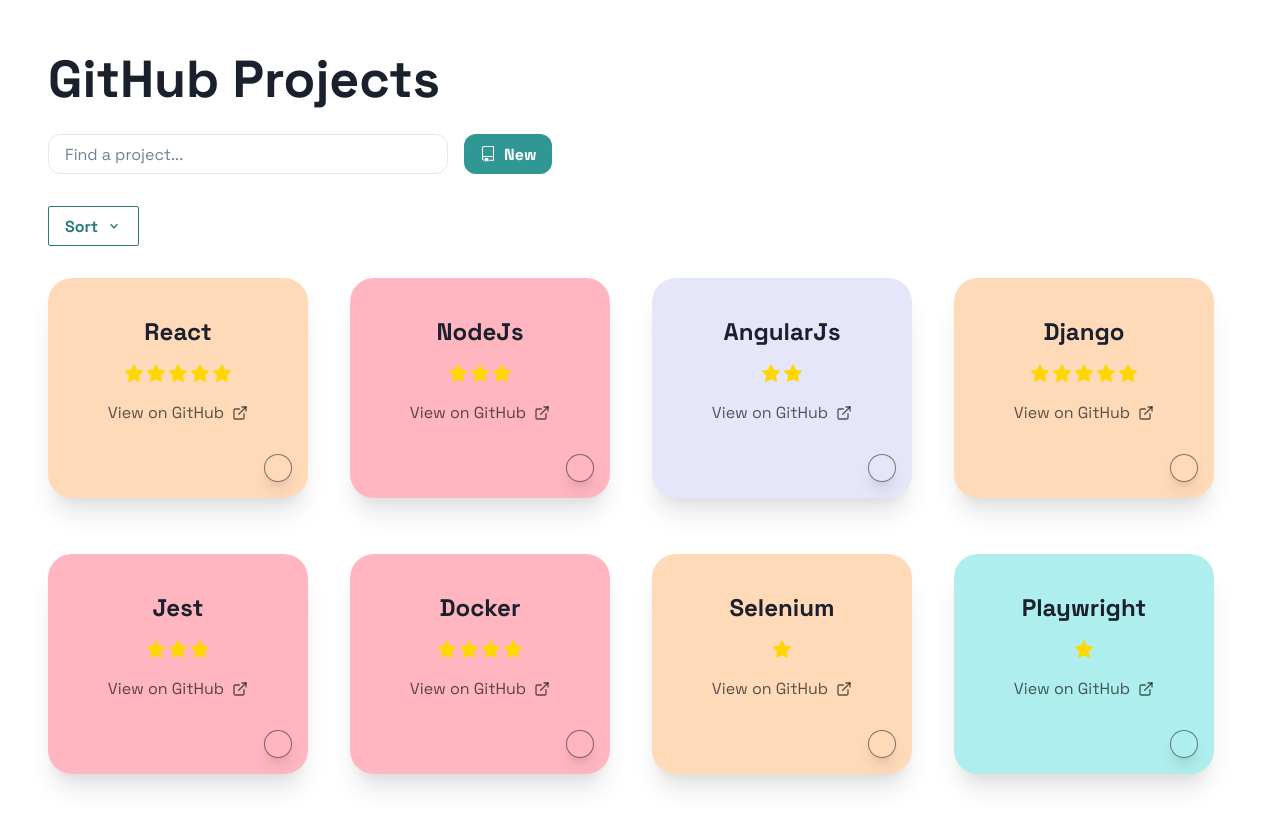
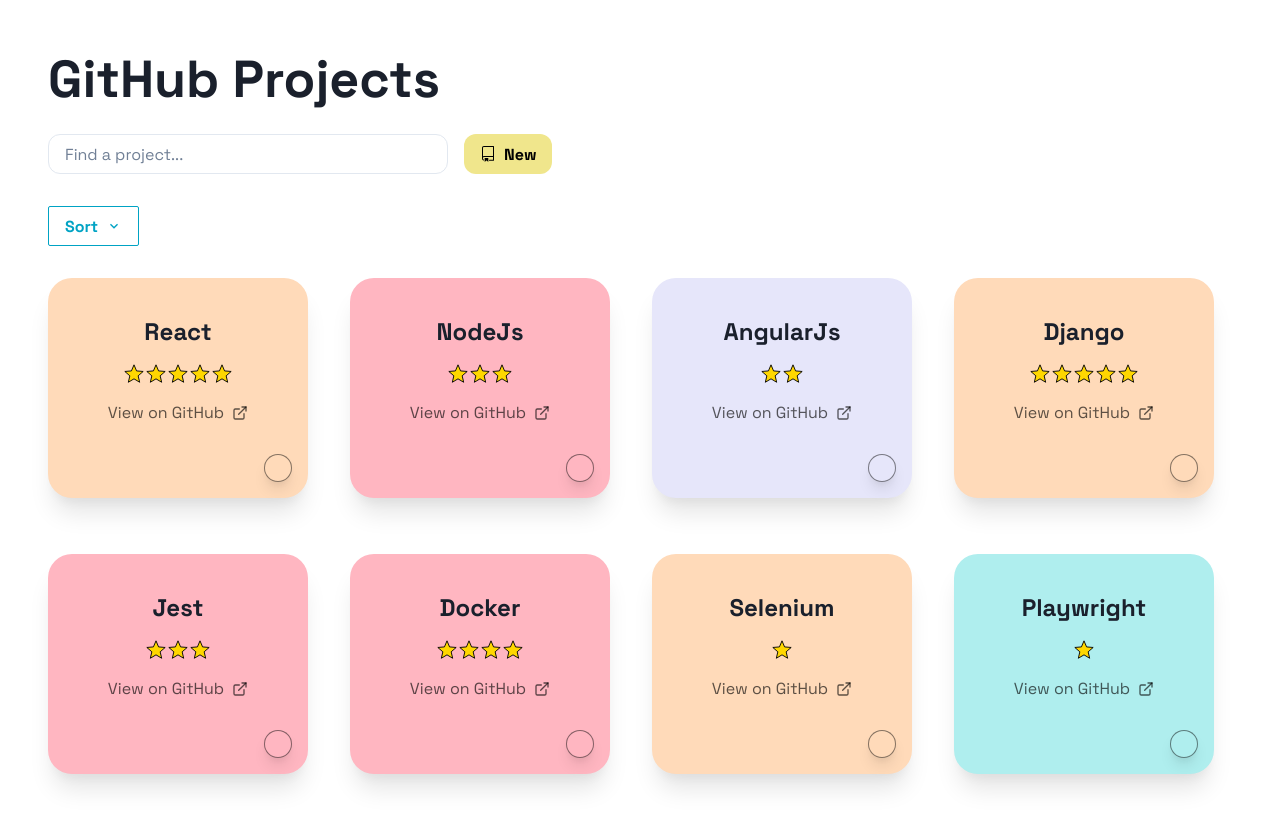
Before and after one commit to gimpoco1/frontend-assignment, a React (Create React App) app: page / in a window 1280 px wide. Shown: the top 828 px of the page. Built offline with nearby package versions, Linux system fonts and the light colour scheme.

Commit message:
use custom StarIcon component

```diff
--- /dev/null
+++ b/src/components/atoms/icons/StarIcon/index.tsx
@@ -0,0 +1,18 @@
+import { Icon } from "@chakra-ui/react";
+
+const StarIcon = (
+  props:
+    | Omit<React.ComponentProps<typeof Icon>, "children">
+    | { children?: React.ReactNode }
+) => (
+  <Icon viewBox="0 0 24 24" {...props}>
+    <path
+      fill="gold"
+      stroke="black"
+      strokeWidth="1"
+      d="M12 17.27L18.18 21l-1.64-7.03L22 9.24l-7.19-.61L12 2 9.19 8.63 2 9.24l5.46 4.73L5.82 21z"
+    />
+  </Icon>
+);
+
+export default StarIcon;
--- a/src/components/organisms/ProjectCard/index.tsx
+++ b/src/components/organisms/ProjectCard/index.tsx
@@ -13,11 +13,11 @@
   Text,
 } from "@chakra-ui/react";
 import { MdDeleteOutline } from "react-icons/md";
-import { AiFillStar } from "react-icons/ai";
 import { Project } from "../../../data/types";
 import { messages } from "./messages";
 import { LuExternalLink } from "react-icons/lu";
 import { bgColors } from "../../../constants/bg-colors.constants";
+import StarIcon from "../../atoms/icons/StarIcon";
 
 interface ProjectCardProps {
   project: Project;
@@ -152,12 +152,7 @@
       </Heading>
       <Flex alignItems="center" justifyContent="center" mb="4">
         {[...Array(project.rating)].map((_, i) => (
-          <AiFillStar
-            key={i}
-            color="gold"
-            size="22px"
-            data-testid="star-icon"
-          />
+          <StarIcon key={i} boxSize="22px" />
         ))}
       </Flex>
 
--- a/src/components/pages/MainPage/components/Header/index.tsx
+++ b/src/components/pages/MainPage/components/Header/index.tsx
@@ -100,7 +100,11 @@
           onClick={onOpen}
           leftIcon={<GoRepo />}
           borderRadius="12px"
-          colorScheme="teal"
+          bgColor="#f0e68c"
+          color={"black"}
+          fontWeight={"semibold"}
+          _hover={{ bgColor: "#e6db74" }}
+          _active={{ bgColor: "black", color: "#e6db74" }}
         >
           {messages.ctaAddProject}
         </Button>
@@ -111,7 +115,7 @@
           <MenuButton
             as={Button}
             rightIcon={<ChevronDownIcon />}
-            colorScheme="teal"
+            colorScheme="cyan"
             variant="outline"
             borderRadius={"sm"}
             w={"fit-content"}
```
Also changed, not shown: public/robots.txt (deleted).
